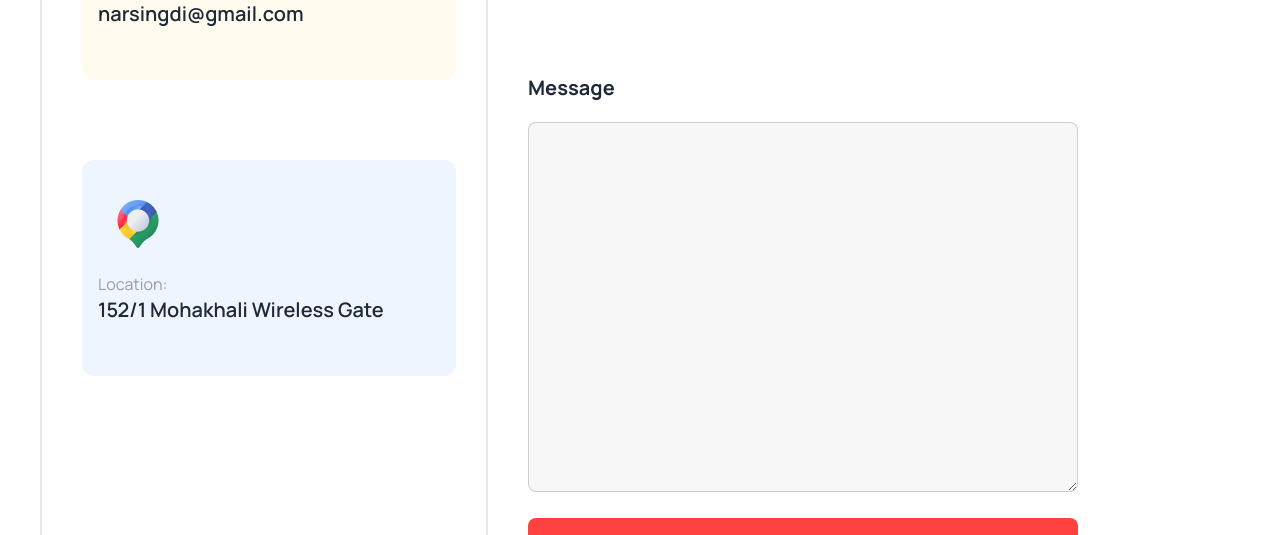
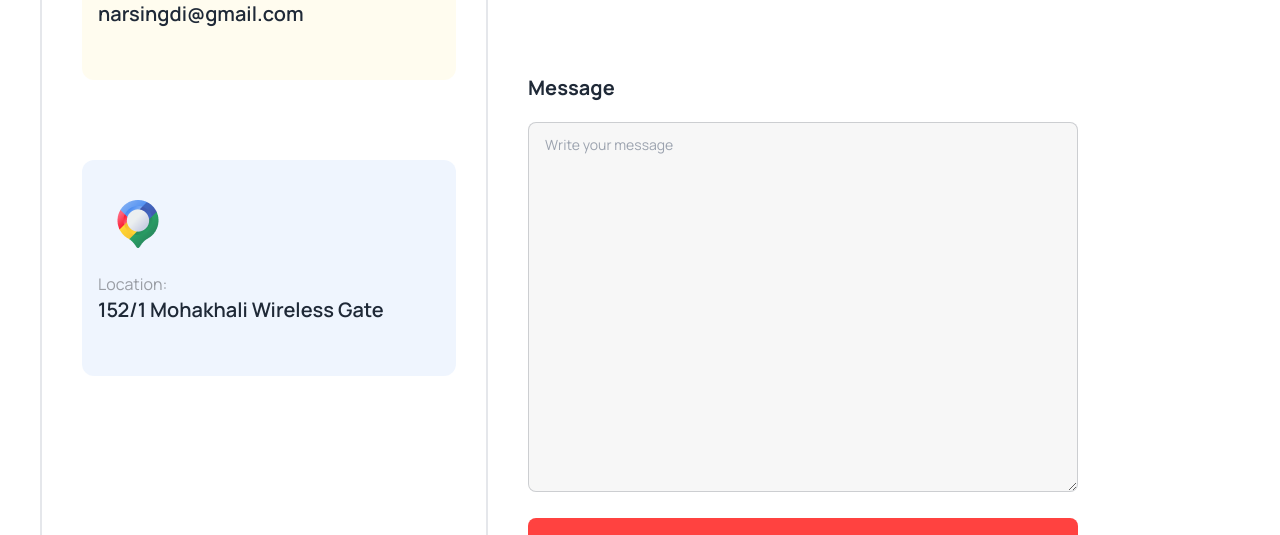
Before and after one commit to Emranhossain123/Hockey, a plain HTML site: page index.html in a window 1280 px wide. Shown: the part 5100-5635 px from the top of the page. Drawn offline with nearby package versions, Linux system fonts and the light colour scheme.

Commit message:
message placeholder added

```diff
--- a/index.html
+++ b/index.html
@@ -734,7 +734,7 @@
                         <label for=""><span class="text-xl font-bold mb-5">Message</span></label>
                         <textarea
                             class="textarea w-[250px] h-[100px] lg:w-[550px] lg:h-[370px] my-5 bg-[#13131808] textarea-bordered"
-                            placeholder=""></textarea>
+                            placeholder="Write your message"></textarea>
                         <button
                             class="w-[250px]    lg:h-[50px] lg:w-[550px]  rounded-lg py-2 px-6 text-sm bg-[#FF4240] font-semibold text-white">Send
                             Message</button>
```
